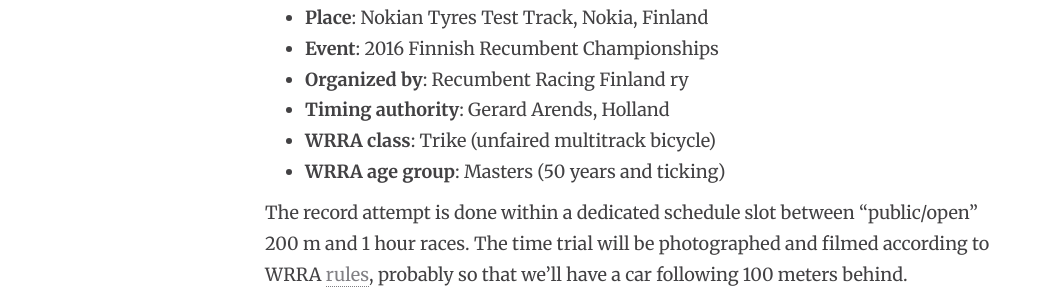
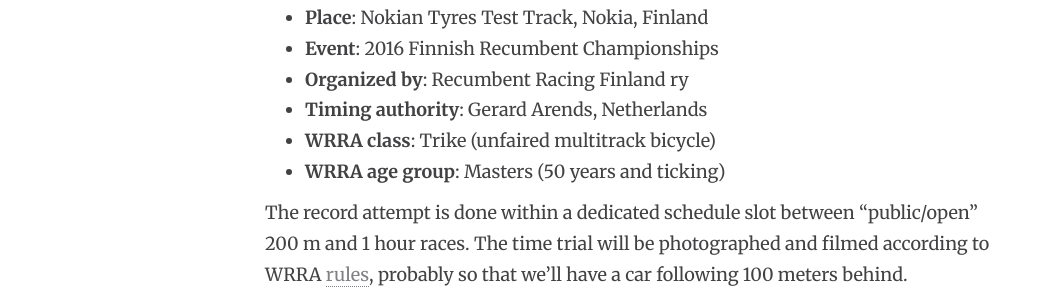
Before and after one commit to teamheimonen/teamheimonen.github.io, a Jekyll site: the page built from project/index.md, in a window 1280 px wide and 900 px high, scrolled down 670 px. Shown: the part 162-453 px from the top of the window, without its empty margins (0-1063 px from the left). Built offline with Jekyll 4.4.1, drawn with Linux system fonts in a browser that asks for light colours; nearby versions of some CDN libraries.

Commit message:
Update index.md

```diff
--- a/project/index.md
+++ b/project/index.md
@@ -19,7 +19,7 @@
 * **Place**: Nokian Tyres Test Track, Nokia, Finland
 * **Event**: 2016 Finnish Recumbent Championships
 * **Organized by**: Recumbent Racing Finland ry
-* **Timing authority**: Gerard Arends, Holland
+* **Timing authority**: Gerard Arends, Netherlands
 * **WRRA class**: Trike (unfaired multitrack bicycle)
 * **WRRA age group**: Masters (50 years and ticking)
 
```
